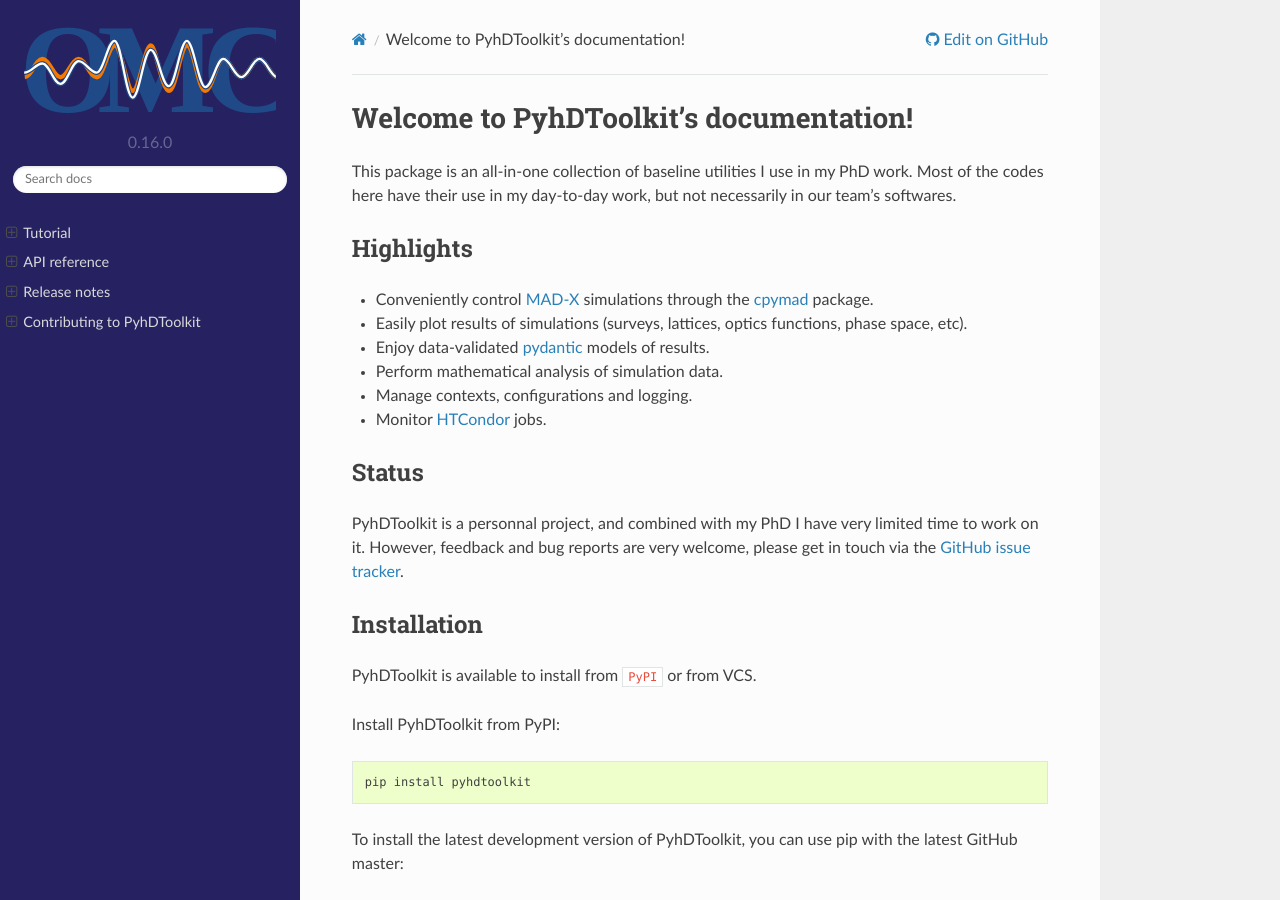
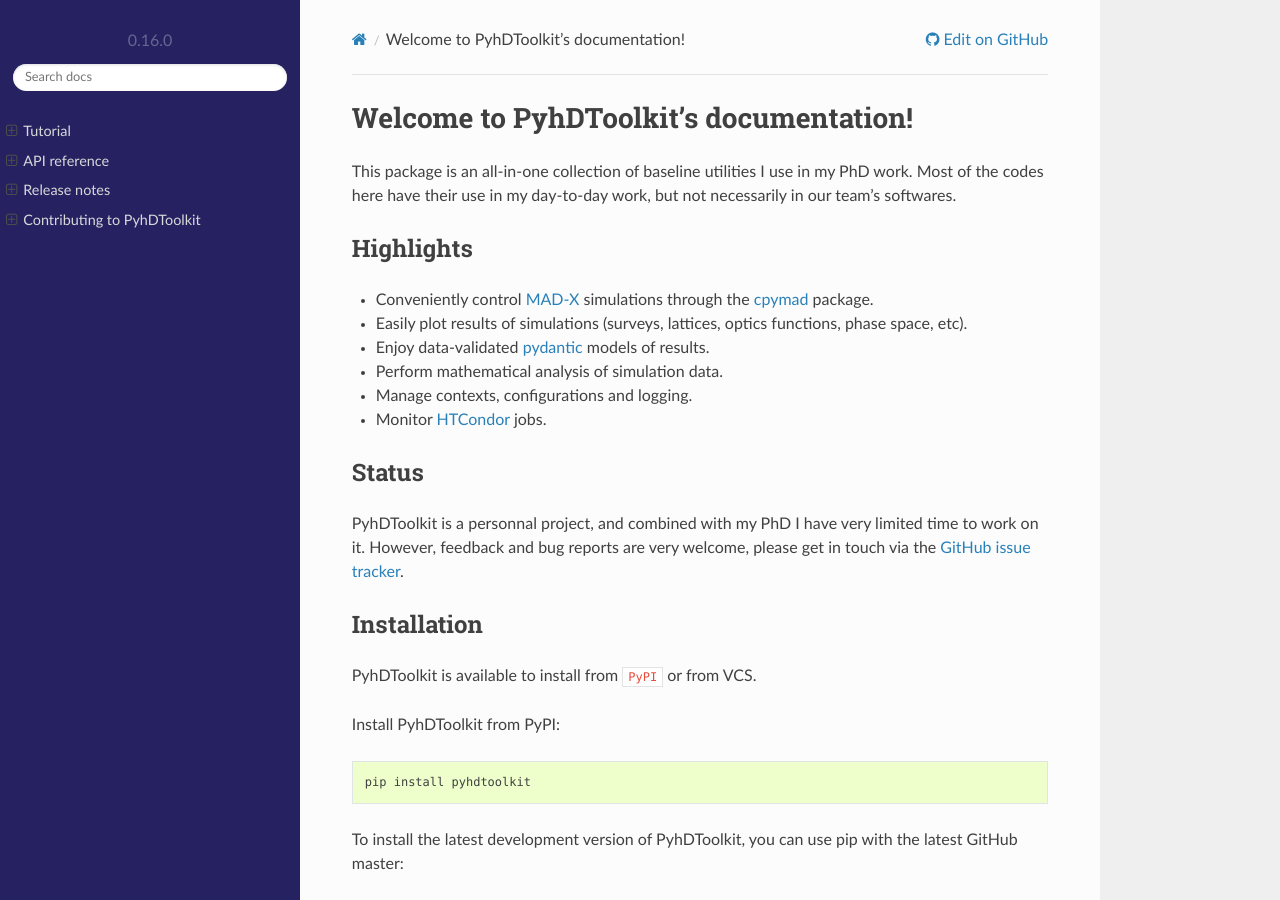
Before and after one commit to fsoubelet/PyhDToolkit, a Sphinx documentation site: the page built from docs/index.rst, in a window 1280 px wide and 900 px high. Built offline with Sphinx 7.4.7 and the Read the Docs theme 2.0.0, drawn with Linux system fonts in a browser that asks for light colours.

Commit message:
remove omc logos

```diff
--- a/docs/conf.py
+++ b/docs/conf.py
@@ -174,7 +174,7 @@
 # that is the logo of the docs, or URL that points an image file for the logo.
 # It is placed at the top of the sidebar;
 # its width should therefore not exceed 200 pixels.
-html_logo = "_static/img/omc_logo.svg"
+# html_logo = "_static/img/pyhdtoolkit.svg"
 
 # Add any paths that contain custom static files (such as style sheets) here,
 # relative to this directory. They are copied after the builtin static files,
```
Also changed, not shown: docs/_static/img/omc_logo.svg (deleted), 1 other file.
